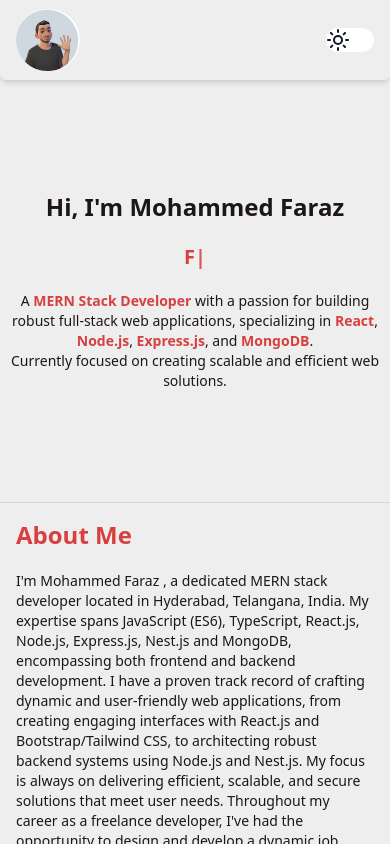
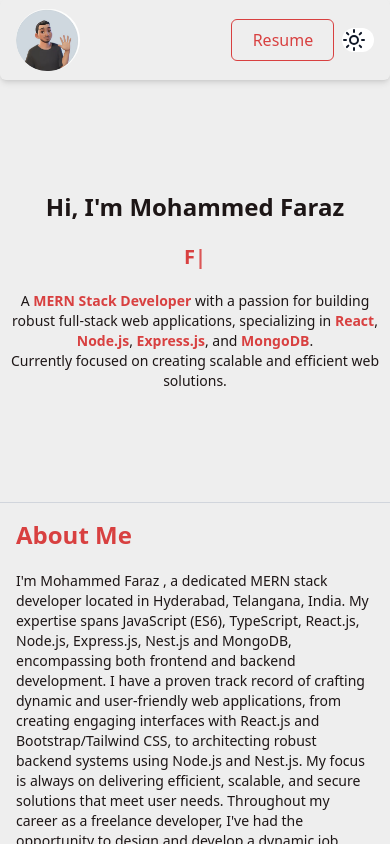
Before and after one commit to faraz9901/mohammed-faraz, a Next.js app: page / in a window 390 px wide. Built offline with nearby package versions, Linux system fonts and the light colour scheme.

Commit message:
resume button is now showing in mobile devices

```diff
--- a/components/Header.jsx
+++ b/components/Header.jsx
@@ -47,13 +47,16 @@
                     </li>
 
                     <li>
-                        <button onClick={downloadResume}>
-                            Resume
-                        </button>
                     </li>
                 </ul>
             </nav>
-            <ThemeButton />
+            <div className="flex gap-2 items-center">
+                <button className="md:hidden" onClick={downloadResume}>
+                    Resume
+                </button>
+
+                <ThemeButton />
+            </div>
         </header>
     )
 }
```
